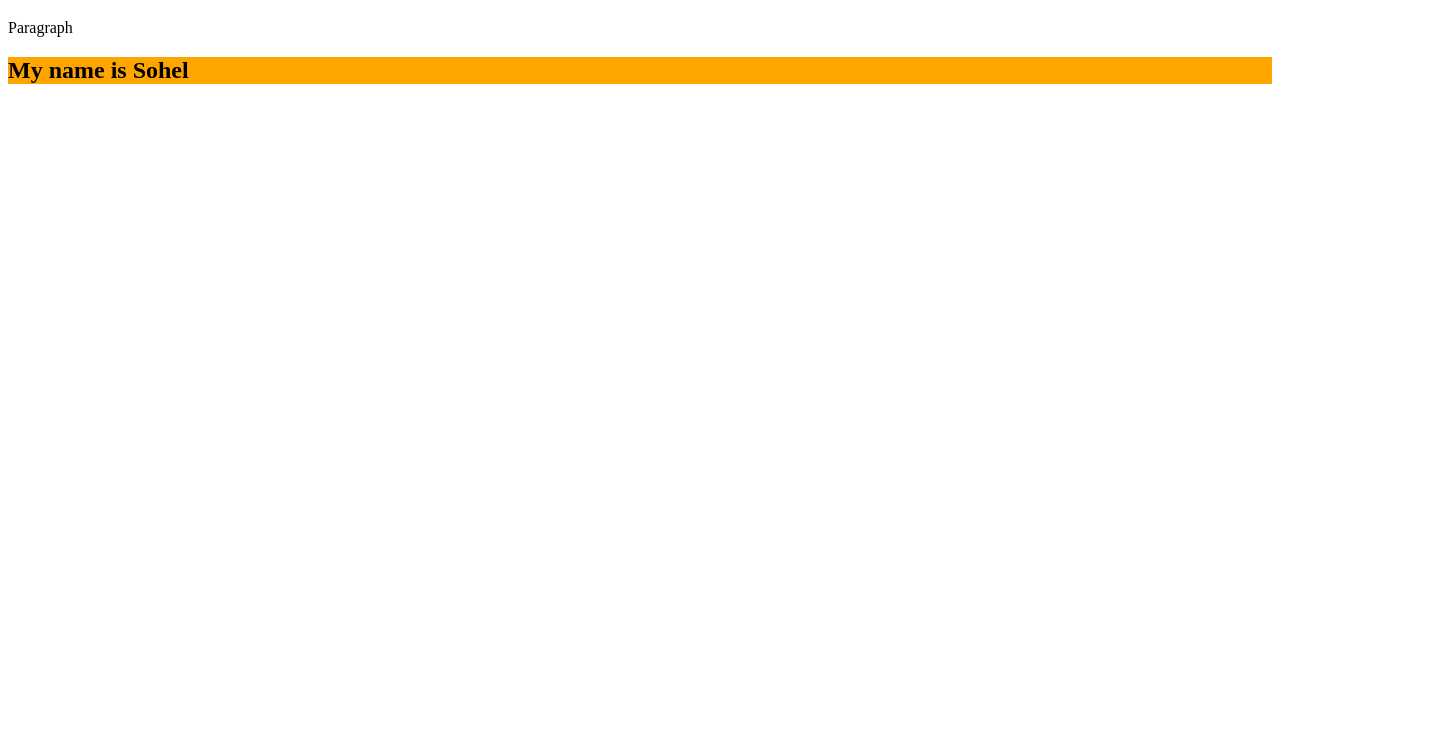
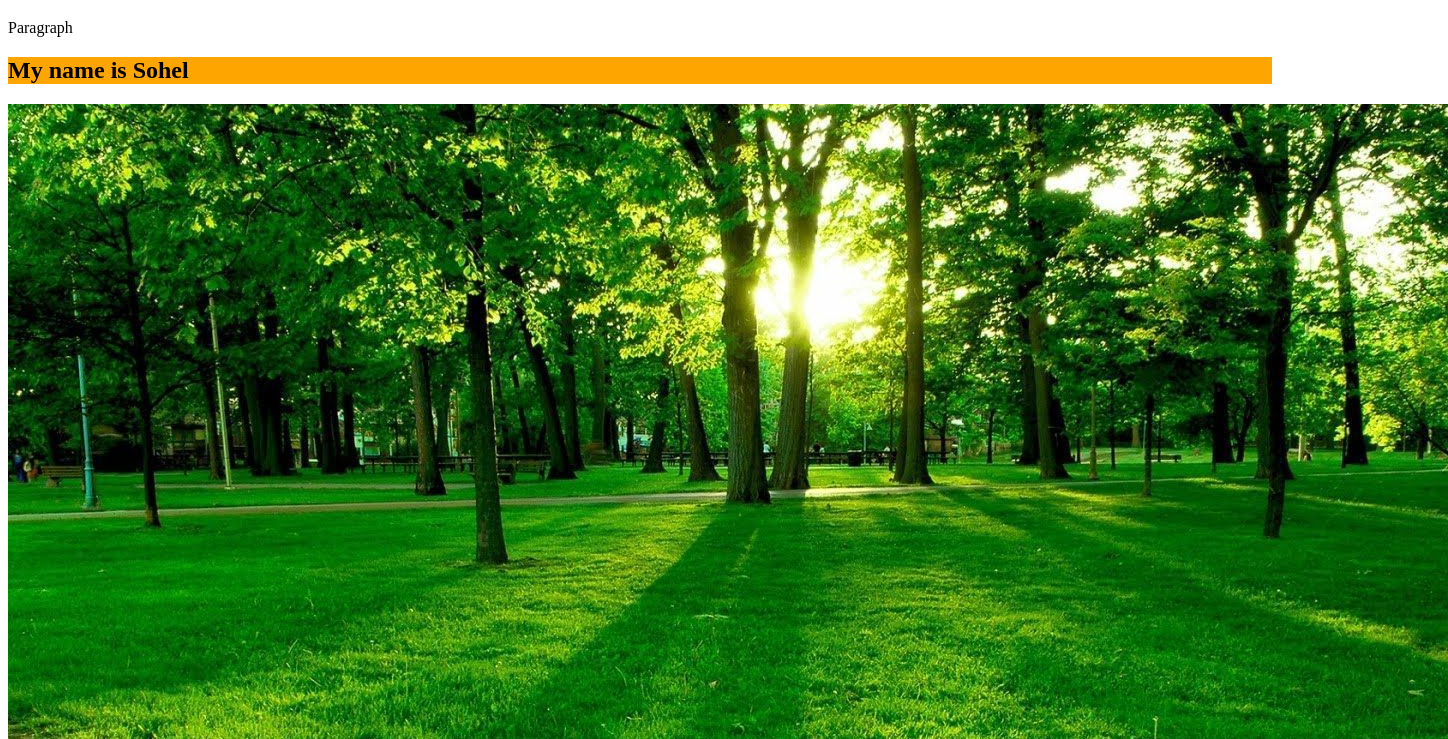
Before and after one commit to Samisohel/My_third_repo, a plain HTML site: page index.html in a window 1280 px wide. Shown: the part 61-800 px from the top of the page, 1448 px wide, since content can reach past the window. Drawn offline with Linux system fonts and the light colour scheme.

Commit message:
green pic added

```diff
--- a/index.html
+++ b/index.html
@@ -11,6 +11,6 @@
     <h1>Hello world.</h1>
     <p>Paragraph</p>
     <h2>My name is Sohel</h2>
-
+    <img src="Green.jpg" alt="">
 </body>
 </html>
```
Also changed, not shown: Green.jpg (added).
